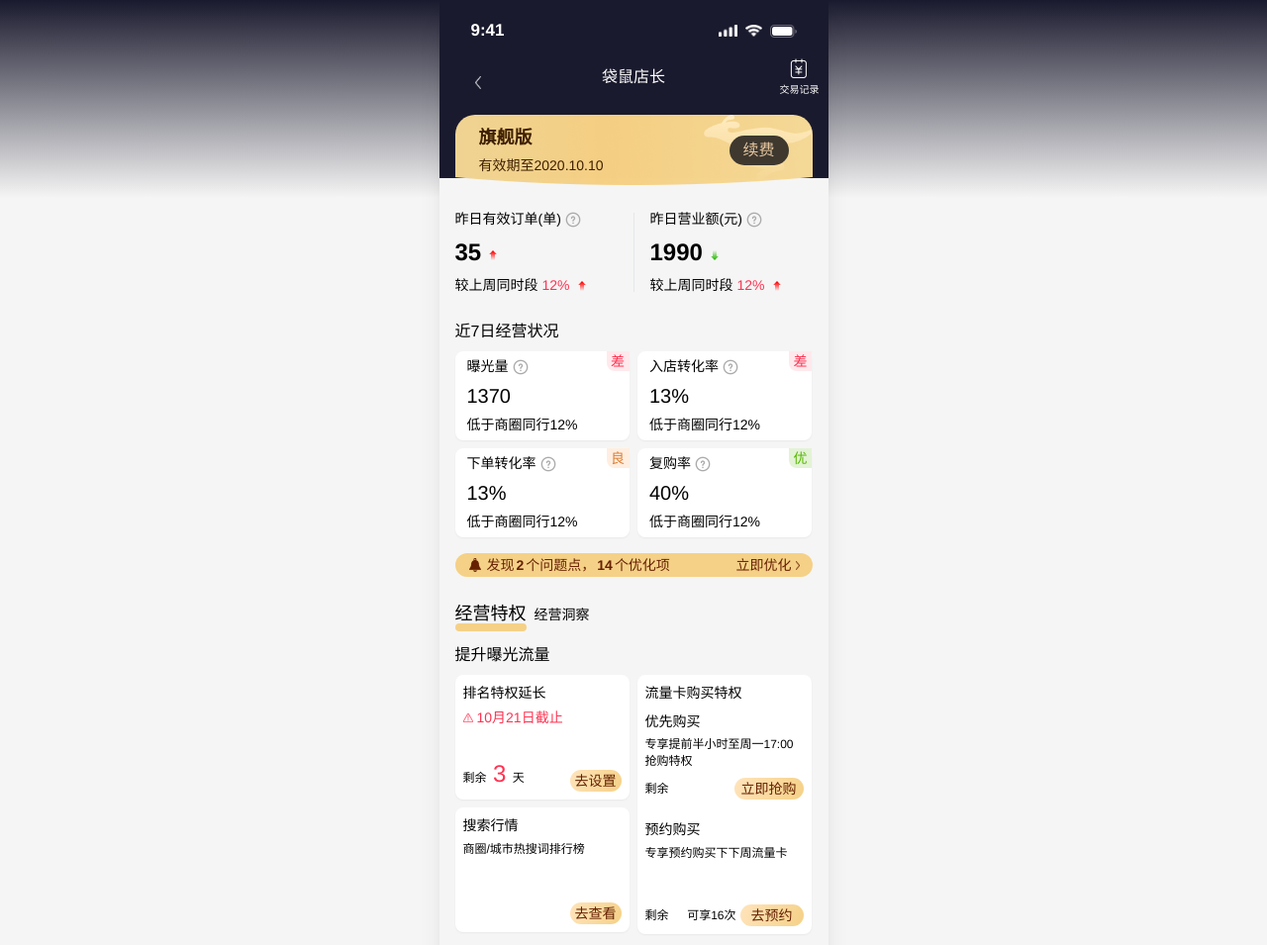
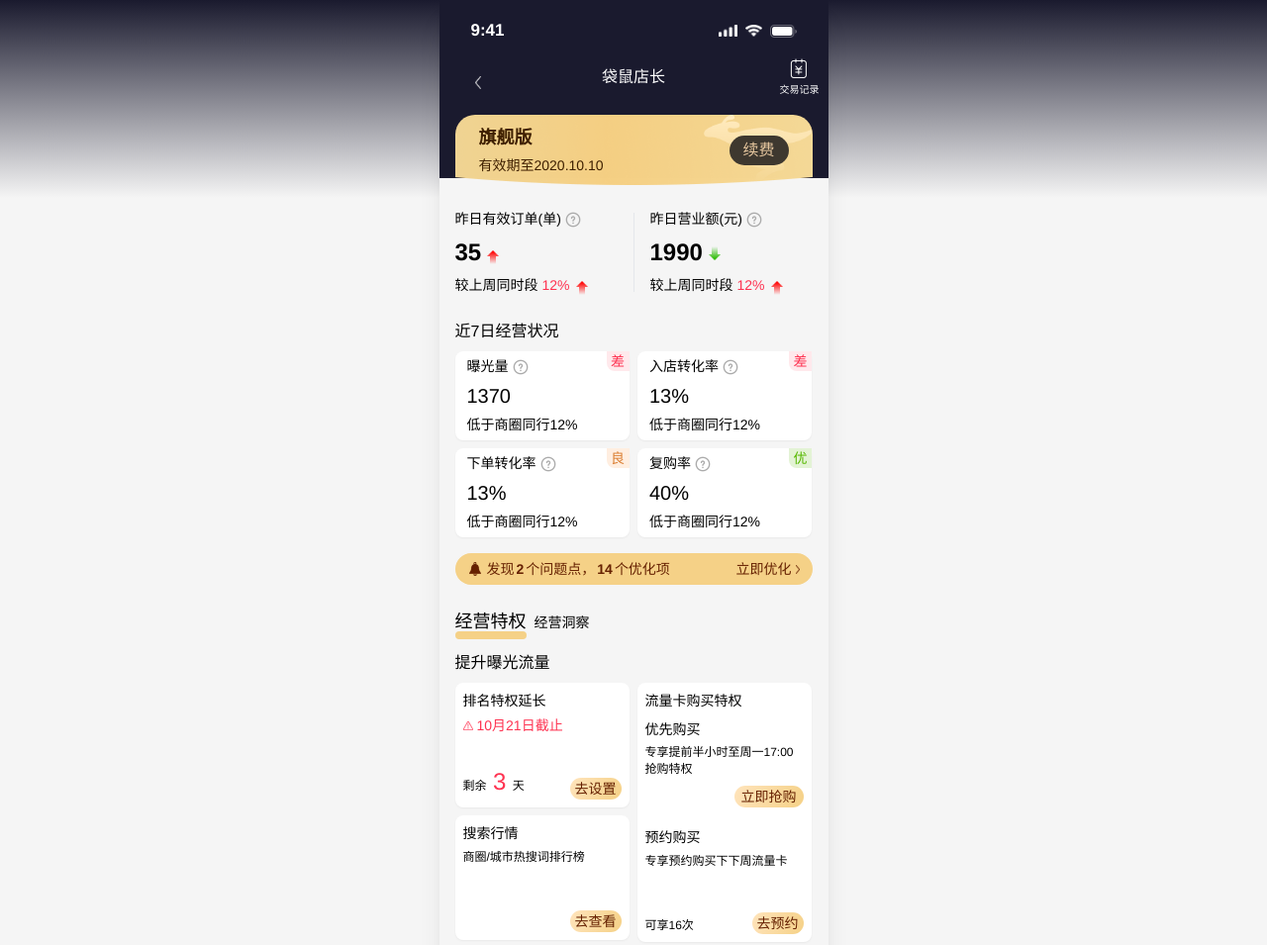
Before and after one commit to Tigerrran/kangaroo-shop-demo, a plain HTML site: page index.html in a window 1280 px wide. Shown: the top 955 px of the page at 99% size. Drawn offline with nearby package versions, Linux system fonts and the light colour scheme.

Commit message:
tooltip补充
Updated image sizes and tooltip text for clarity.

```diff
--- a/index.html
+++ b/index.html
@@ -151,14 +151,14 @@
         <div class="flex items-end mb-3">
           <span class="text-[24px] font-semibold text-black leading-[22px]">35</span>
           <div class="w-4 h-4 flex items-start justify-center ml-1">
-            <img src="./assets/image_11.png" class="w-2 h-[10px] mt-[3px]" />
+            <img src="./assets/image_11.png" class="w-3 h-[14px] mt-[3px]" />
           </div>
         </div>
         <div class="flex items-center whitespace-nowrap">
           <span class="text-[14px] text-black">较上周同时段</span>
           <span class="text-[14px] text-brand-red ml-1">12%</span>
           <div class="w-4 h-4 flex items-start justify-center ml-1">
-            <img src="./assets/image_11.png" class="w-2 h-[10px] mt-[3px]" />
+            <img src="./assets/image_11.png" class="w-3 h-[14px] mt-[3px]" />
           </div>
         </div>
       </div>
@@ -173,14 +173,14 @@
         <div class="flex items-end mb-3">
           <span class="text-[24px] font-semibold text-black leading-[22px]">1990</span>
           <div class="w-4 h-4 flex items-end justify-center ml-1">
-            <img src="./assets/image_12.png" class="w-2 h-[10px] mb-[3px]" />
+            <img src="./assets/image_12.png" class="w-3 h-[14px] mb-[3px]" />
           </div>
         </div>
         <div class="flex items-center whitespace-nowrap">
           <span class="text-[14px] text-black">较上周同时段</span>
           <span class="text-[14px] text-brand-red ml-1">12%</span>
           <div class="w-4 h-4 flex items-start justify-center ml-1">
-            <img src="./assets/image_11.png" class="w-2 h-[10px] mt-[3px]" />
+            <img src="./assets/image_11.png" class="w-3 h-[14px] mt-[3px]" />
           </div>
         </div>
       </div>
@@ -200,7 +200,7 @@
         </div>
         <div class="flex items-center mb-1">
           <span class="text-[14px] text-black mr-1">曝光量</span>
-          <span class="tooltip" data-tip="店铺曝光量统计"><img src="./assets/image_10.png" class="w-4 h-4" /></span>
+          <span class="tooltip" data-tip="看到店铺的顾客人数"><img src="./assets/image_10.png" class="w-4 h-4" /></span>
         </div>
         <div class="text-[20px] font-medium text-black mb-1">1370</div>
         <div class="text-[14px] text-black font-extralight">低于商圈同行12%</div>
@@ -212,7 +212,7 @@
         </div>
         <div class="flex items-center mb-1">
           <span class="text-[14px] text-black mr-1">入店转化率</span>
-          <span class="tooltip" data-tip="入店转化率统计"><img src="./assets/image_10.png" class="w-4 h-4" /></span>
+          <span class="tooltip" data-tip="曝光顾客进入店铺的占比"><img src="./assets/image_10.png" class="w-4 h-4" /></span>
         </div>
         <div class="text-[20px] font-medium text-black mb-1">13%</div>
         <div class="text-[14px] text-black font-extralight">低于商圈同行12%</div>
@@ -224,7 +224,7 @@
         </div>
         <div class="flex items-center mb-1">
           <span class="text-[14px] text-black mr-1">下单转化率</span>
-          <span class="tooltip" data-tip="入店转化率统计"><img src="./assets/image_10.png" class="w-4 h-4" /></span>
+          <span class="tooltip" data-tip="店铺访客下单占比"><img src="./assets/image_10.png" class="w-4 h-4" /></span>
         </div>
         <div class="text-[20px] font-medium text-black mb-1">13%</div>
         <div class="text-[14px] text-black font-extralight">低于商圈同行12%</div>
@@ -236,7 +236,7 @@
         </div>
         <div class="flex items-center mb-1">
           <span class="text-[14px] text-black mr-1">复购率</span>
-          <span class="tooltip" data-tip="复购率统计"><img src="./assets/image_10.png" class="w-4 h-4" /></span>
+          <span class="tooltip" data-tip="回头客占比"><img src="./assets/image_10.png" class="w-4 h-4" /></span>
         </div>
         <div class="text-[20px] font-medium text-black mb-1">40%</div>
         <div class="text-[14px] text-black font-extralight">低于商圈同行12%</div>
@@ -244,7 +244,7 @@
     </div>
 
     <!-- 优化提示条 -->
-    <div class="mx-[16px] h-[24px] rounded-full bg-brand-gold flex items-center justify-between px-[13px] mb-6">
+    <div class="mx-[16px] h-[32px] rounded-full bg-brand-gold flex items-center justify-between px-[13px] mb-6">
       <div class="flex items-center">
         <div class="w-[15px] h-[15px] flex items-center justify-center mr-1">
           <img src="./assets/image_17.png" class="w-[12px] h-[14px]" />
@@ -316,8 +316,7 @@
           <div class="flex-1">
             <div class="text-[14px] text-black mb-1">优先购买</div>
             <div class="text-[12px] text-black font-light leading-[17px]">专享提前半小时至周一17:00抢购特权</div>
-            <div class="flex items-center justify-between mt-auto pt-2">
-              <span class="text-[12px] text-black">剩余</span>
+            <div class="flex items-end justify-end mt-auto pt-2">
               <div class="w-[70px] h-[22px] rounded-full gradient-btn flex items-center justify-center">
                 <span class="text-[14px] text-[#652001]">立即抢购</span>
               </div>
@@ -327,13 +326,10 @@
           <div class="flex-1 flex flex-col justify-end">
             <div class="text-[14px] text-black mb-1">预约购买</div>
             <div class="text-[12px] text-black font-light">专享预约购买下下周流量卡</div>
-            <div class="flex items-center justify-between mt-auto pt-2">
-              <span class="text-[12px] text-black">剩余</span>
-              <div class="flex items-center gap-1">
-                <span class="text-[12px] text-black font-light">可享16次</span>
-                <div class="w-[64px] h-[22px] rounded-full gradient-btn flex items-center justify-center">
-                  <span class="text-[14px] text-[#652001]">去预约</span>
-                </div>
+            <div class="flex items-end justify-between mt-auto pt-2">
+              <span class="text-[12px] text-black font-light">可享16次</span>
+              <div class="w-[52px] h-[22px] rounded-full gradient-btn flex items-center justify-center">
+                <span class="text-[14px] text-[#652001]">去预约</span>
               </div>
             </div>
           </div>
```
